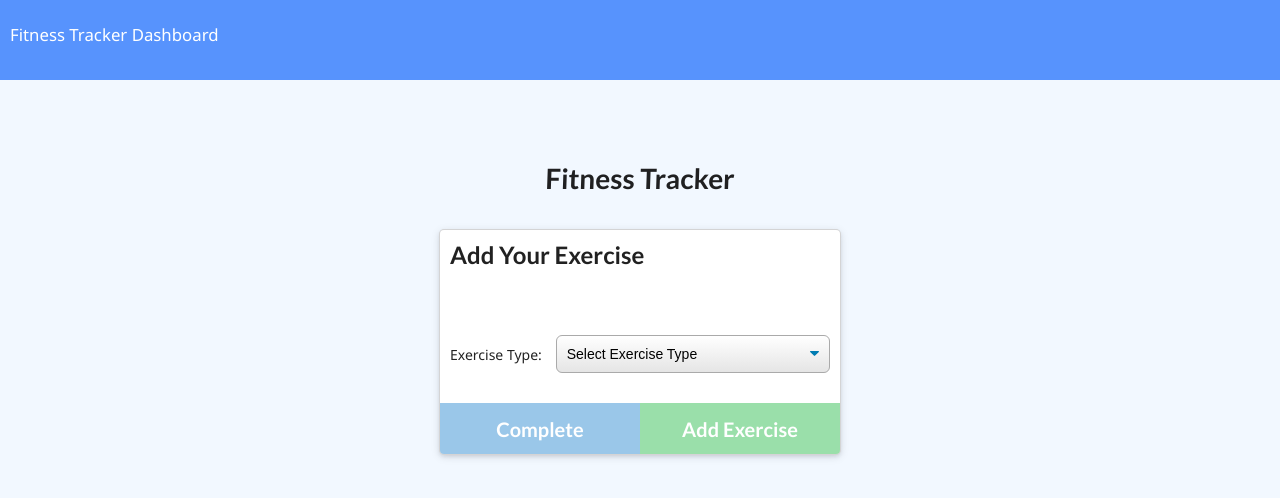
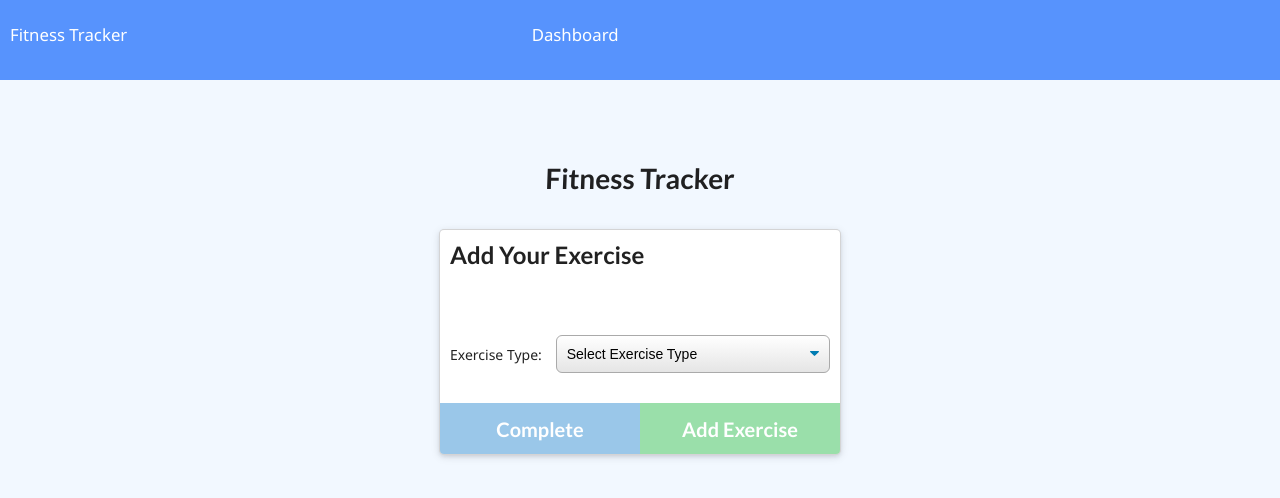
Before and after one commit to ram-sah/Fitness-Tracker, a website: page public/exercise.html in a window 1280 px wide. Drawn offline with nearby package versions, Linux system fonts and the light colour scheme; no server answers.

Commit message:
Aeeded Styles on frontend

```diff
--- a/public/exercise.html
+++ b/public/exercise.html
@@ -13,7 +13,7 @@
 <body>
   <nav>
     <a href="/">Fitness Tracker</a>
-    <a href="/stats">Dashboard</a>
+    <a style="padding-left: 400px;" href="/stats">Dashboard</a>
   </nav>
   <div class="wrapper">
     <header>
```
Also changed, not shown: public/index.html (+1 -1 lines).
